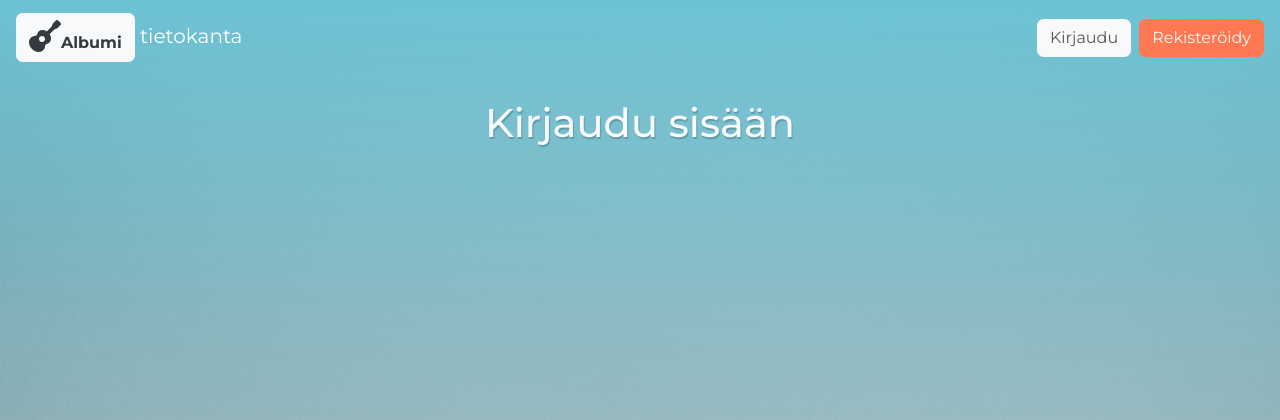
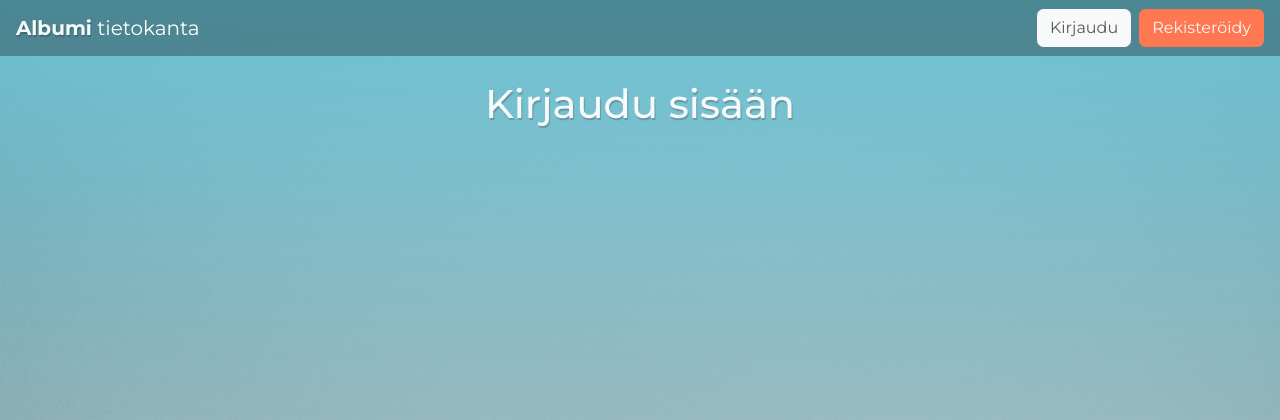
Before and after one commit to anttiromppanen/albumi_tietokanta, a Flask app: page / in a window 1280 px wide. Shown: the top 420 px of the page. Run offline with Flask 2, Linux system fonts and the light colour scheme; some libraries are stand-ins or nearby versions.

Commit message:
navin viilausta, otsikoihin lisäyksiä

```diff
--- a/application/templates/index.html
+++ b/application/templates/index.html
@@ -4,7 +4,7 @@
 	{{ albums_by_user }}
 	<p>
 		{% if current_user.is_authenticated %}
-		<h1 class="text-center text-light shadoust">Tervetuloa <span class="text-dark">{{ current_user.username }}</span></h1>
+		<h1 class="text-center text-light shadoust">Tervetuloa, <span class="text-white font-weight-bold">{{ current_user.username }}</span></h1>
 		{% else %}
 		<h1 class="text-center text-light shadoust">Kirjaudu sisään</h1>
 		{% endif %}
--- a/application/templates/layout.html
+++ b/application/templates/layout.html
@@ -13,9 +13,9 @@
   </head>
 
 	<body class="bg h-100">
-    <nav class="navbar navbar-expand-md navbar-primary bg-transparent mb-4">
+    <nav class="navbar navbar-expand-md navbar-primary form-bg mb-4">
       <a class="navbar-brand text-white font-weight-light" href="{{ url_for('index') }}">
-				<span class="btn btn-light font-weight-bold text-dark"><i class="fas fa-guitar fa-2x"></i>Albumi</span> tietokanta</a
+				<span class="navbar-brand font-weight-bold text-light p-0 m-0 shadoust">Albumi</span> tietokanta</a
       >
       <button
         class="navbar-toggler"
@@ -30,24 +30,24 @@
    			 <i class="fas fa-bars" style="color:#fff; font-size:28px;"></i>
 				</span>
       </button>
-      <div class="collapse navbar-collapse pl-2" id="navbarCollapse">
+      <div class="collapse navbar-collapse pl-4" id="navbarCollapse">
         <ul class="navbar-nav mr-auto">
 				{% if current_user.is_authenticated %}
           <li class="nav-item mr-2">
-            <a class="nav-link text-light btn btn-dark text-weight-bold" href="{{ url_for('albums_index') }} "
-              ><i class="fas fa-list-ul fa-lg mr-1 text-white"></i>Albumit</a
+            <a class="nav-link text-light btn btn-lg text-weight-bold shadoust" href="{{ url_for('albums_index') }} "
+              ><i class="fas fa-list-ul mr-1 text-info shadoust"></i>Albumit</a
             >
           </li>
           <li class="nav-item">
-            <a class="nav-link text-light btn btn-dark text-weight-bold" href="{{ url_for('albums_form') }} "
-              ><i class="fas fa-plus fa-lg mr-1 text-white"></i>Lisää albumi</a
+            <a class="nav-link text-light btn btn-lg text-weight-bold shadoust" href="{{ url_for('albums_form') }} "
+              ><i class="fas fa-plus mr-1 text-info shadoust"></i>Lisää albumi</a
             >
           </li>
 				{% endif %}
         </ul>
         <div class="form-inline mt-2 mt-md-0">
           {% if current_user.is_authenticated %}
-          <a class="btn btn-light" href="{{ url_for('auth_logout') }}"
+          <a class="btn btn-danger" href="{{ url_for('auth_logout') }}"
 						>kirjaudu ulos</a
           >
           {% else %}
```
Also changed, not shown: application/templates/albums/new.html (+6 -6 lines).
